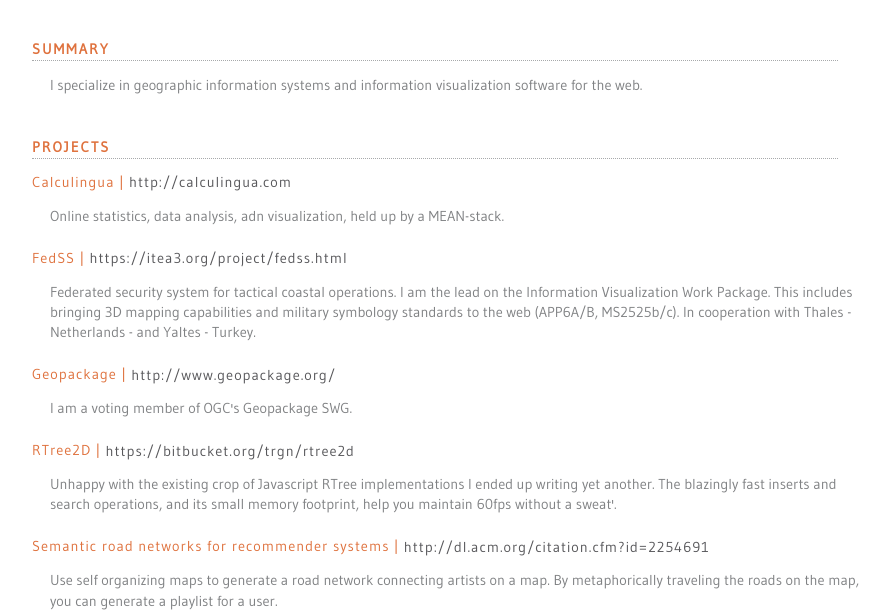
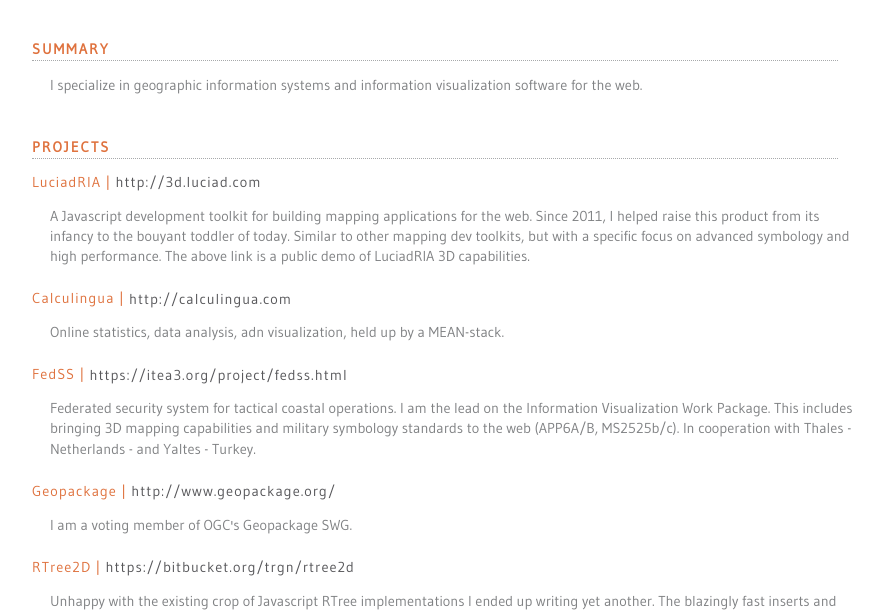
Before and after one commit to thomasneirynck/hepburnave-resume, a website: page index.html in a window 1280 px wide. Shown: the part 185-798 px from the top of the page, without its empty margins (160-1050 px from the left). Drawn offline with Linux system fonts and the light colour scheme.

Commit message:
add luciadria

```diff
--- a/index.html
+++ b/index.html
@@ -50,6 +50,15 @@
 
     <h2 class="category-headers">Projects</h2>
     <hr>
+
+    <a class="primary-titles" href="http://3d.luciad.com" target="_blank">LuciadRIA | <p
+            class="links">http://3d.luciad.com</p></a>
+
+    <p class="category-description">
+        A Javascript development toolkit for building mapping applications for the web. Since 2011, I helped raise this product from its infancy to the bouyant toddler of today.
+        Similar to other mapping dev toolkits, but with a specific focus on advanced symbology and high performance. The above link is a public demo of
+        LuciadRIA 3D capabilities.
+    </p>
 
     <a class="primary-titles" href="http://calculingua.com" target="_blank">Calculingua | <p
             class="links">http://calculingua.com</p></a>
```
